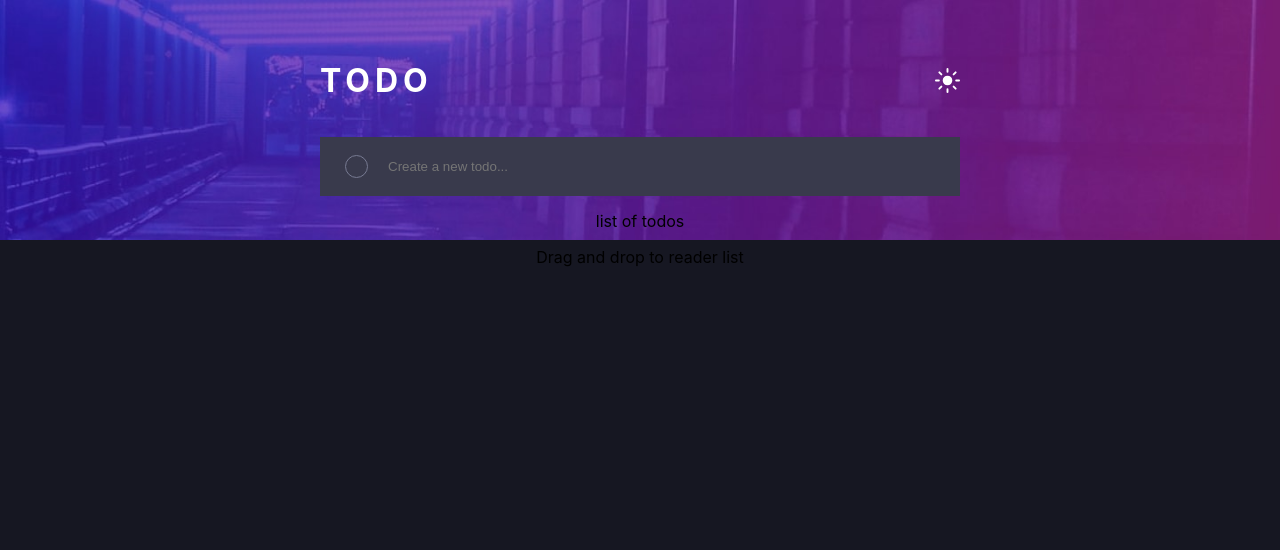
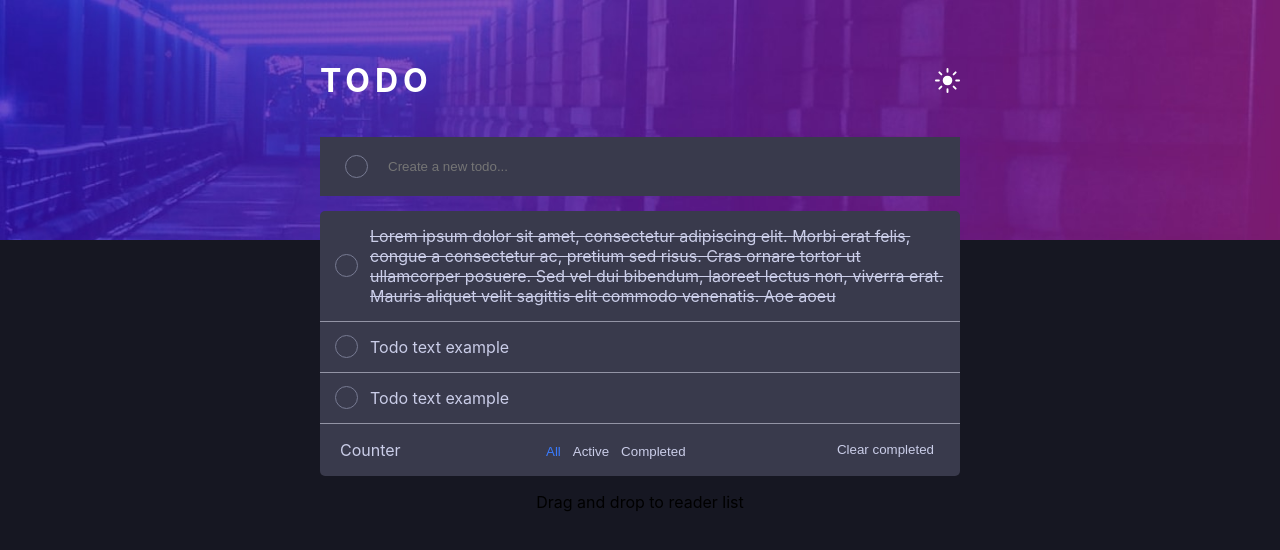
Before and after one commit to bavicente9/todo-app, a React (Create React App) app: page / in a window 1280 px wide. Shown: the top 550 px of the page. Built offline with nearby package versions, Linux system fonts and the light colour scheme.

Commit message:
todo list and filter buttons tests and styles

```diff
--- /dev/null
+++ b/src/Components/filterButtons/filterButtons.jsx
@@ -0,0 +1,16 @@
+
+import './filterButtons.scss'
+
+
+const FilterButtons = ({ className, theme }) => {
+    return (
+        <div className={`filterButtons_container filterButtons_container--${theme} ${className}`}>
+            <button className='filter_button selected'>All</button>
+            <button className='filter_button  '>Active</button>
+            <button className='filter_button '>Completed</button>
+        </div>
+    )
+}
+
+
+export default FilterButtons
--- /dev/null
+++ b/src/Components/filterButtons/filterButtons.scss
@@ -0,0 +1,67 @@
+
+@import '../../Utils/style/globalVariables.scss';
+
+.filterButtons_container--dark {
+    background-color: $veryDarkGrayishBlue;
+
+    .filter_button{
+        color: $lightGrayishBlue;
+
+    }
+}
+
+.filterButtons_container--light {
+    background-color: $veryLightGray;
+    .filter_button{
+        color: $veryDarkBlue;
+
+    }
+}
+
+.filterButtons_container{
+    .filter_button{
+        background: none;
+        border: none;
+        cursor: pointer;
+        &:hover{
+            color: $brightBlue;
+        }
+    }
+
+    .selected{
+        color: $brightBlue;
+
+    }
+}
+
+.filterButtons--desktop{
+    display: block;
+}
+.filterButtons--mobile{
+    display: none;
+}
+
+@media (max-width:$globalMedia-maxWidth) {
+
+
+    .filterButtons--desktop{
+        display: none;
+    }
+    .filterButtons--mobile{
+        min-width: $globalMobileContainer-minWidth;
+        max-width: $globalMobileContainer-maxWidth;
+        height: 2rem;
+        margin: 0 auto;
+
+        border-radius: 5px;
+
+        display: flex;
+        justify-content: center;
+        align-items: center;
+
+
+    }
+
+
+
+}
--- a/src/Components/todoList/TodoList.jsx
+++ b/src/Components/todoList/TodoList.jsx
@@ -1,13 +1,52 @@
 
+import FilterButtons from '../filterButtons/filterButtons';
 import './TodoList.scss'
+
+
 
 const TodoList = () => {
 
-    return(
-        <div className="todoList_Container">
-            list of todos
+    const theme = 'dark'
+    //TODO:max characters: 280
+
+    return (
+    <>
+        <div className={`todoList_container todoList_container--${theme}`}>
+            <ul className='todoList_list'>
+                <li className='todoList-item item-completed'>
+                    <input className='input_checkBox' type='checkbox' />
+                    <p>
+                        Lorem ipsum dolor sit amet, consectetur adipiscing elit.
+                        Morbi erat felis, congue a consectetur ac, pretium sed risus.
+                        Cras ornare tortor ut ullamcorper posuere. Sed vel dui bibendum,
+                        laoreet lectus non, viverra erat. Mauris aliquet velit sagittis elit
+                        commodo venenatis. Aoe aoeu
+                    </p>
+                </li>
+                <li className='todoList-item item-active'>
+                    <input className='input_checkBox' type='checkbox' />
+                    <p>Todo text example</p>
+                </li>
+                <li className='todoList-item'>
+                    <input className='input_checkBox' type='checkbox' />
+                    <p>Todo text example</p>
+                </li>
+            </ul>
+
+            <div className='footer'>
+                <p className='counter'>Counter </p>
+
+                <FilterButtons theme={theme} className='filterButtons--desktop' />
+
+                <button className='button_clear'>Clear completed</button>
+
+            </div>
+
+
         </div>
-    )
+            <FilterButtons theme={theme} className='filterButtons--mobile' />
+    </>
+            )
 }
 
 export default TodoList;
--- a/src/Components/todoList/TodoList.scss
+++ b/src/Components/todoList/TodoList.scss
@@ -1,3 +1,86 @@
+@import '../../Utils/style/globalVariables.scss';
+@import '../../Utils/style/checkboxTodo.scss';
 
-div{
+
+.todoList_container{
+    margin: 15px auto;
+    min-width: $globalContainer-minWidth;
+    max-width: $globalContainer-maxWidth;
+    border-radius: 5px;
+
+    .todoList_list{
+        list-style: none;
+        padding: 0;
+        margin: 0;
+
+        .todoList-item{ //TODO item
+            display: grid;
+            grid-template-columns: 40px auto;
+            grid-template-rows: 1fr;
+            align-items: center;
+            justify-items: start;
+
+            border-bottom: 1px solid $DarkGrayishBlue;
+            p{
+                text-align: start;
+                margin:  15px 10px;
+                overflow: scroll;
+                color: $lightGrayishBlue;
+            }
+
+        }
+        .item-completed{
+            text-decoration: line-through;
+        }
+
+        //FINISH TODO ITEM
+
+    }
+
+    .footer{
+        margin: 0 20px;
+        display: flex;
+        justify-content: space-between;
+        align-items: center;
+
+        .button_clear{
+            background: none;
+            border: none;
+            cursor: pointer;
+            color: inherit;
+            &:hover{
+                color: $lightGrayishBlueHover;
+            }
+
+        }
+
+    }
+
+
 }
+
+
+.todoList_container--dark {
+    background-color: $veryDarkGrayishBlue;
+    color: $lightGrayishBlue;
+}
+
+.todoList_container--light {
+    background-color: $veryLightGray;
+    color: $veryDarkBlue;
+
+}
+
+
+
+@media (max-width:$globalMedia-maxWidth) {
+
+    .todoList_container {
+        min-width: $globalMobileContainer-minWidth;
+        max-width: $globalMobileContainer-maxWidth;
+
+    }
+
+
+
+}
--- /dev/null
+++ b/src/Utils/style/checkboxTodo.scss
@@ -0,0 +1,17 @@
+.input_checkBox {
+    appearance: none;
+    margin-left: 15px;
+    width: 23px;
+    height: 23px;
+    border: none;
+    border-radius: 50%;
+    border: 1px solid $darkGrayishBlue;
+    cursor: pointer;
+
+    &:checked {
+        background-image: url('../../Assets/icon-check.svg'), linear-gradient(hsl(192, 100%, 67%), hsl(280, 87%, 65%));
+        background-repeat: no-repeat;
+        background-size: content;
+        background-position: center;
+    }
+}
```
Also changed, not shown: 2 other files (tests, documents, lock files or other folders).
